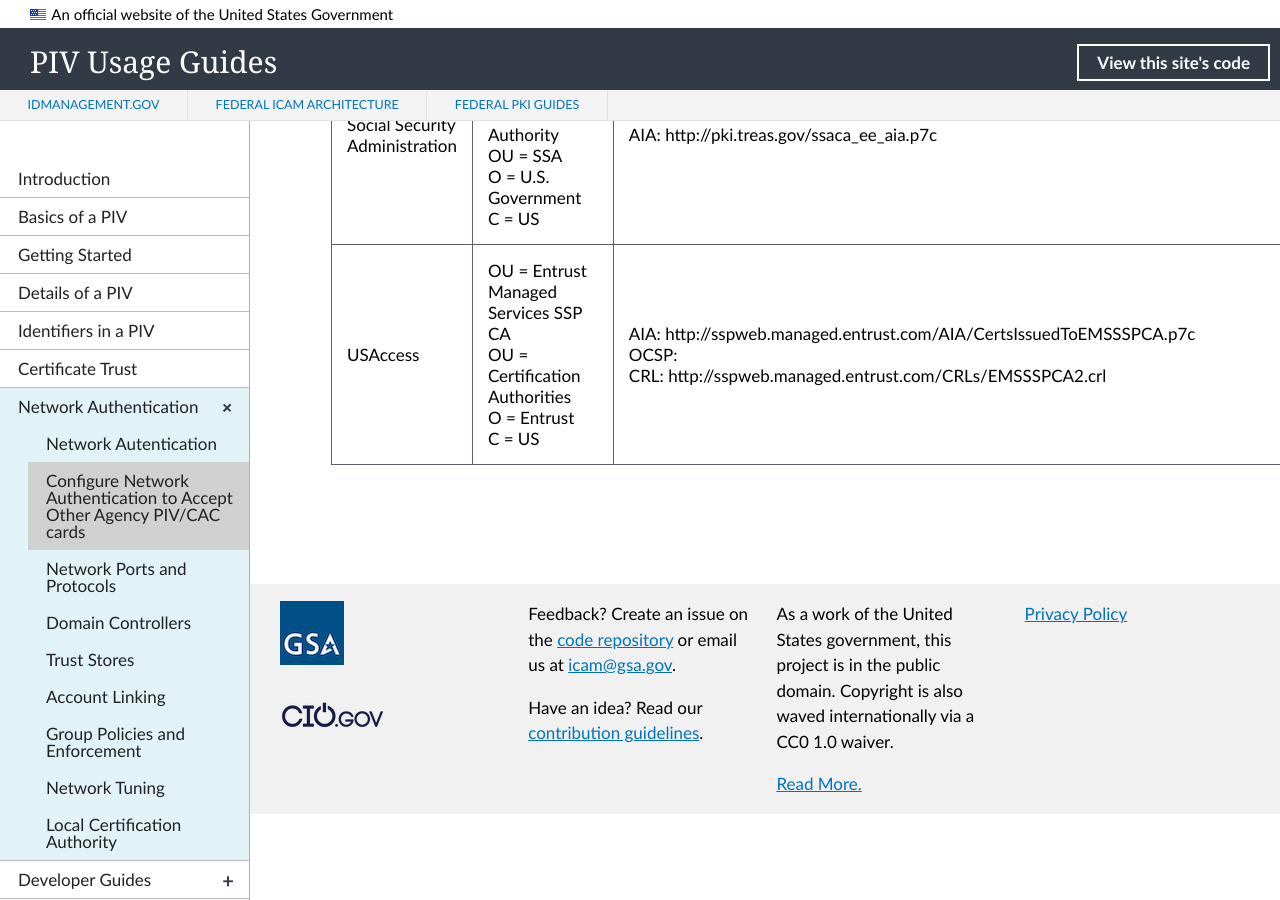
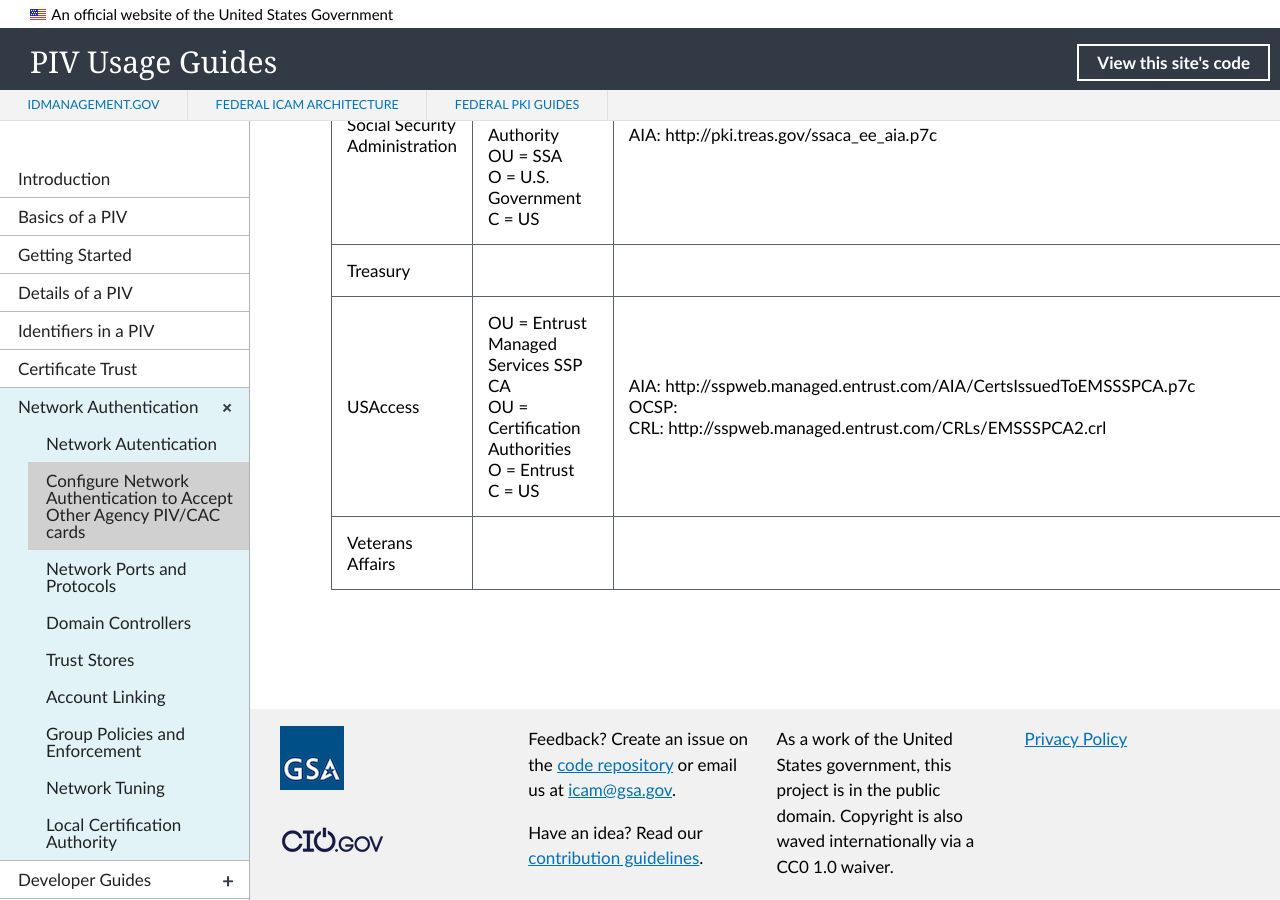
Before and after one commit to GSA/piv-guides, a Jekyll site: the page built from _networkconfig/11-all-agency-piv.md, in a window 1280 px wide and 900 px high, scrolled down 3143 px. Built offline with Jekyll 4.4.1, drawn with Linux system fonts in a browser that asks for light colours; nearby versions of some CDN libraries.

Commit message:
Update 11-all-agency-piv.md

```diff
--- a/_networkconfig/11-all-agency-piv.md
+++ b/_networkconfig/11-all-agency-piv.md
@@ -47,4 +47,6 @@ When a user authenticates with another agency PIV/CAC card, the credential of th
 |Naval Reactors SSP Agency CA G3|||
 |Senate|CN = Senate PIV-I CA G4<br/>OU = Office of the Sergeant at Arms<br/>OU = U.S. Senate<br/>O = U.S. Government<br/>C = US|AIA: http://ssp-aia.symauth.com/VTNSSP/USSenate-PIV-I-G4.p7c<br/>OCSP: http://ssp-ocsp.symauth.com<br/>CRL: http://onsitecrl.verisign.com/USSenateSSPPIVIG4PROD/LatestCRL.crl|
 |Social Security Administration|OU = Social Security Administration Certification Authority<br/>OU = SSA<br/>O = U.S. Government<br/>C = US|AIA: http://pki.treas.gov/ssaca_ee_aia.p7c|
+|Treasury|||
 |USAccess|OU = Entrust Managed Services SSP CA <br>OU = Certification Authorities<br> O = Entrust<br> C = US | AIA: http://sspweb.managed.entrust.com/AIA/CertsIssuedToEMSSSPCA.p7c<br> OCSP:<br>  CRL: http://sspweb.managed.entrust.com/CRLs/EMSSSPCA2.crl |
+|Veterans Affairs|||
```
